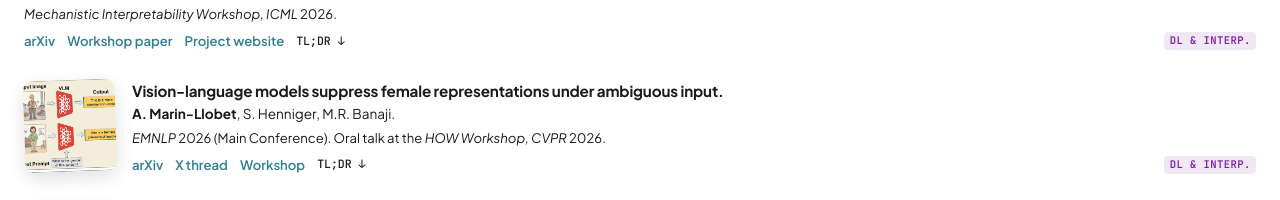
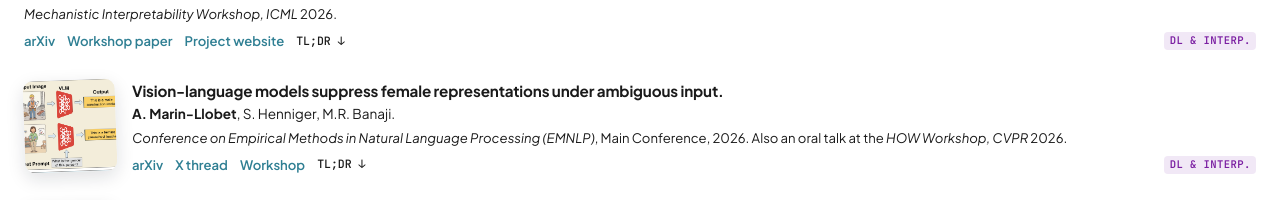
Before and after one commit to arnaumarin/arnaumarin.github.io, a Vue app: page / in a window 1280 px wide. Shown: the part 1880-2080 px from the top of the page. Built offline with nearby package versions, Linux system fonts and the light colour scheme.

Commit message:
Publications: spell out EMNLP 2026 Main Conference venue for VLM bias paper

```diff
--- a/src/data/publications.js
+++ b/src/data/publications.js
@@ -33,7 +33,7 @@ export default [
     selected: true,
     title: 'Vision-language models suppress female representations under ambiguous input.',
     authorsHtml: '<strong>A. Marin-Llobet</strong>, S. Henniger, M.R. Banaji.',
-    venueHtml: '<em>EMNLP</em> 2026 (Main Conference). Oral talk at the <em>HOW Workshop, CVPR</em> 2026.',
+    venueHtml: '<em>Conference on Empirical Methods in Natural Language Processing (EMNLP)</em>, Main Conference, 2026. Also an oral talk at the <em>HOW Workshop, CVPR</em> 2026.',
     thumb: '/images/pub/vlm-bias.png',
     tags: [{ label: 'DL & Interp.', type: 'dl' }],
     cats: ['dl'],
```
